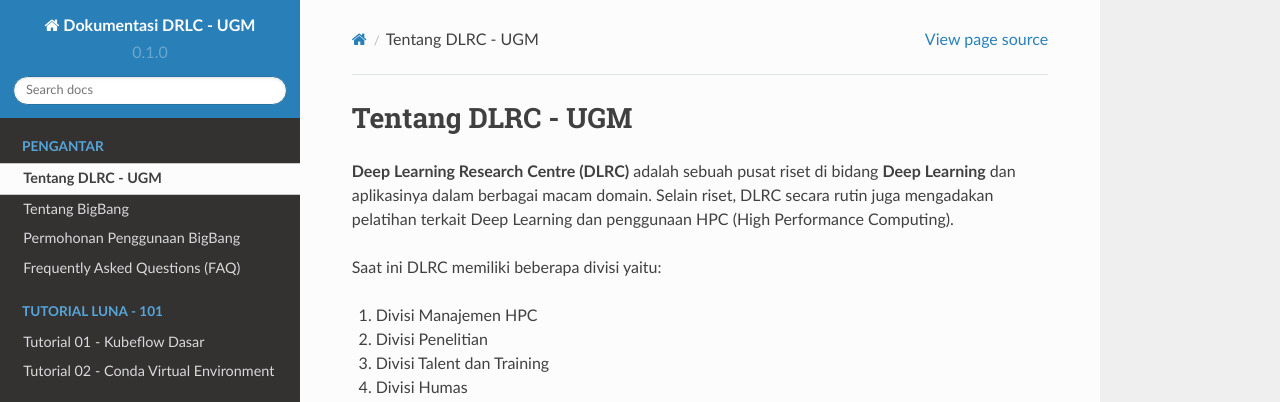
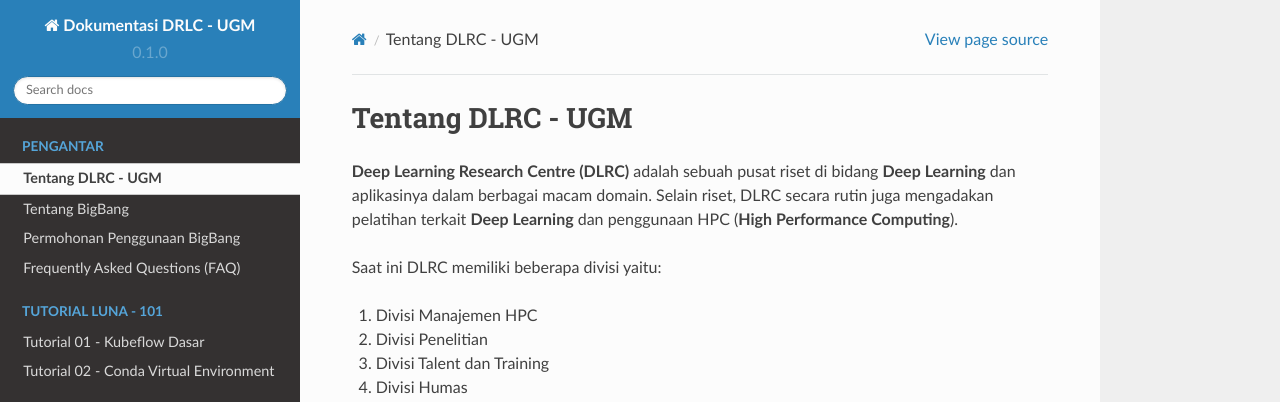
Before and after one commit to alldino/tutorial-hpc-dike-ugm, a Sphinx documentation site: the page built from docs/source/pengantar/tentang.rst, in a window 1280 px wide. Shown: the top 402 px of the page. Built offline with Sphinx 7.4.7 and the Read the Docs theme 2.0.0, drawn with Linux system fonts in a browser that asks for light colours.

```diff
--- a/docs/source/pengantar/tentang.rst
+++ b/docs/source/pengantar/tentang.rst
@@ -1,7 +1,7 @@
 Tentang DLRC - UGM
 ==================
 
-**Deep Learning Research Centre (DLRC)** adalah sebuah pusat riset di bidang **Deep Learning** dan aplikasinya dalam berbagai macam domain. Selain riset, DLRC secara rutin juga mengadakan pelatihan terkait Deep Learning dan penggunaan HPC (High Performance Computing).
+**Deep Learning Research Centre (DLRC)** adalah sebuah pusat riset di bidang **Deep Learning** dan aplikasinya dalam berbagai macam domain. Selain riset, DLRC secara rutin juga mengadakan pelatihan terkait **Deep Learning** dan penggunaan HPC (**High Performance Computing**).
 
 Saat ini DLRC memiliki beberapa divisi yaitu:
 
```
